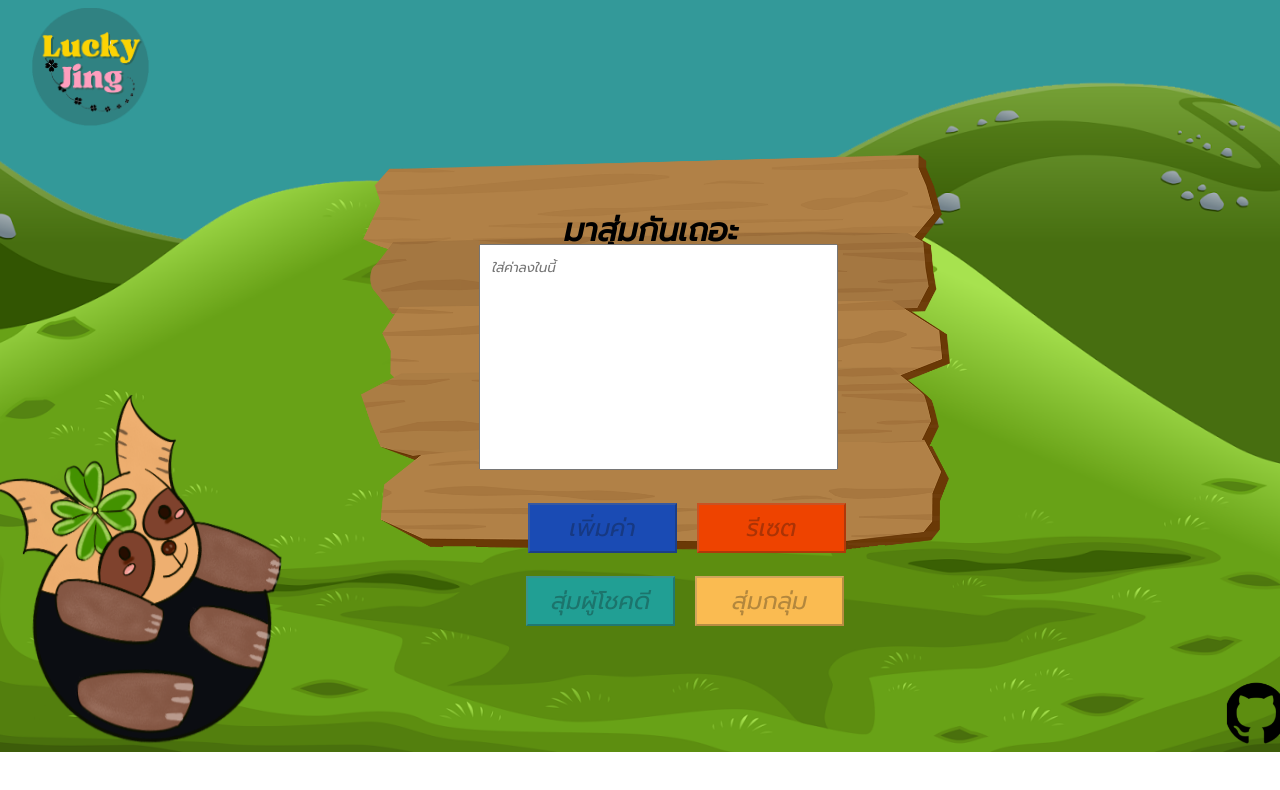
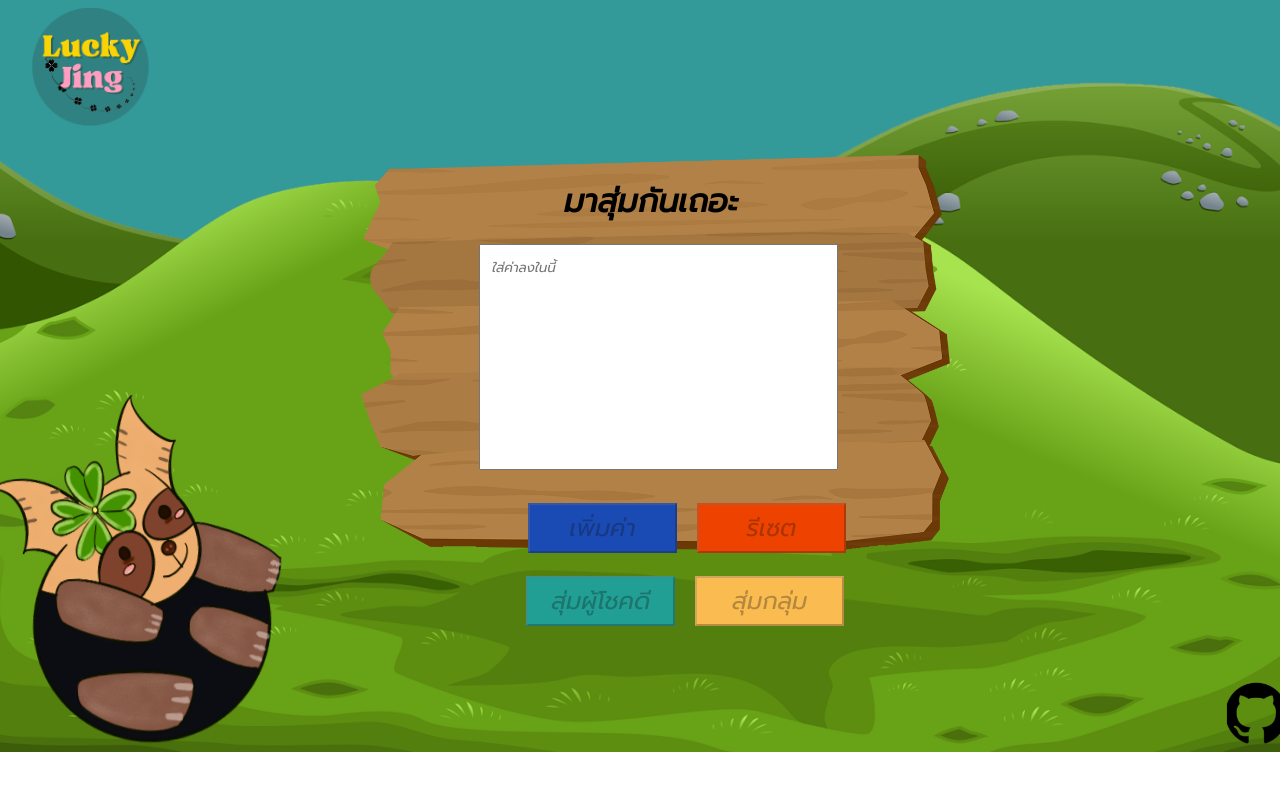
Before and after one commit to ChisanuchaK/LuckyJingByKimmie, a Vue app: page / in a window 1280 px wide. Shown: the top 790 px of the page. Built offline with nearby package versions, Linux system fonts and the light colour scheme.

Commit message:
edit title minus top 24 to 20

```diff
--- a/src/style.css
+++ b/src/style.css
@@ -83,7 +83,7 @@ input:focus{
   position: absolute;
   text-align: center;
   right: 38%;
-  top: 24%;
+  top: 20%;
   transition: all 0.3s ease-out;
 }
 .title:focus{
```
